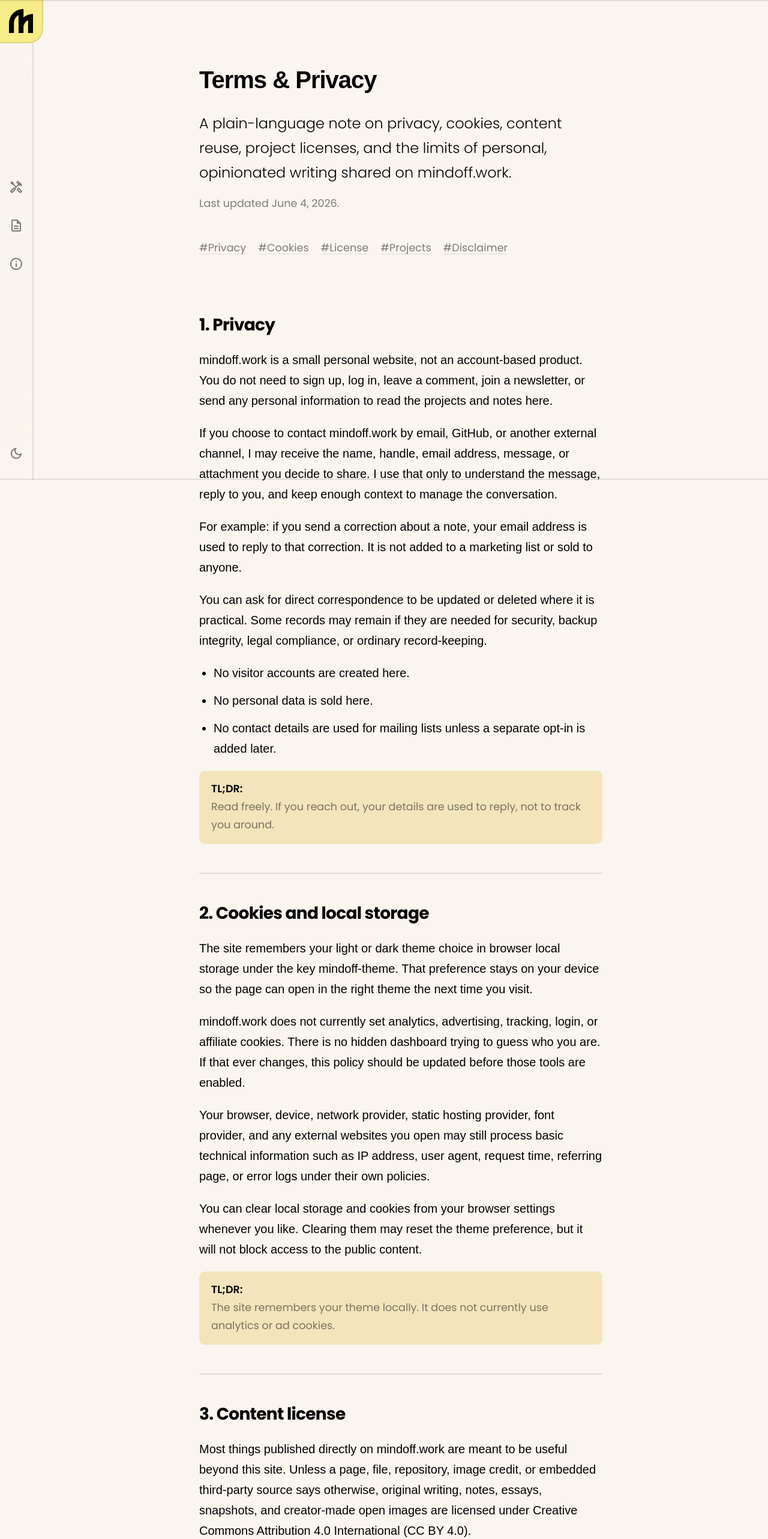
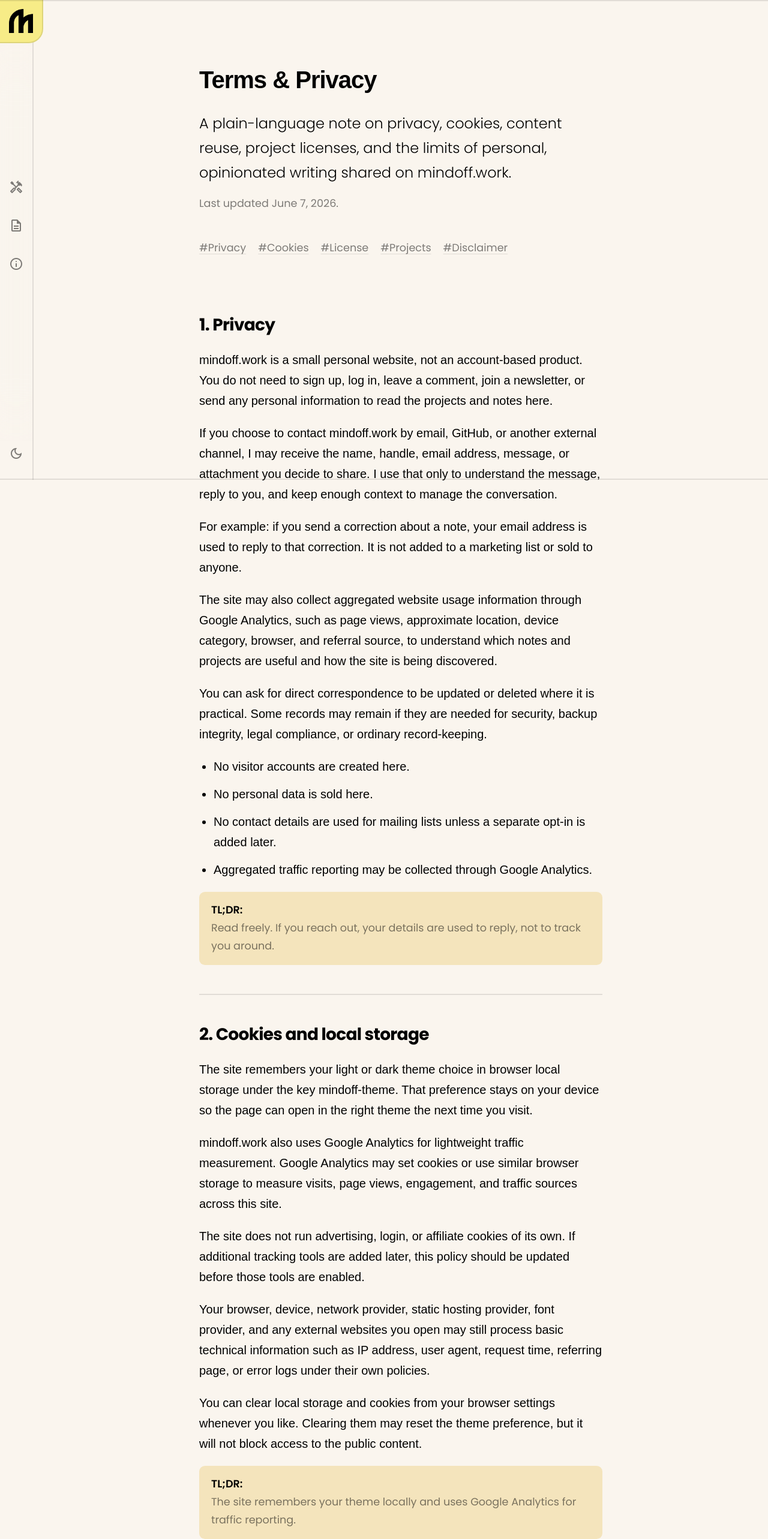
Before and after one commit to mindoffwork/mindoff.work, a Next.js app: page /policy in a window 1280 px wide. Shown: the top 2566 px of the page at 60% size. Built offline with nearby package versions, Linux system fonts and the light colour scheme; no server answers; a web font is replaced by a local one.

Commit message:
:chart_with_upwards_trend: Add GA4 analytics integration

```diff
--- a/src/app/layout.tsx
+++ b/src/app/layout.tsx
@@ -1,5 +1,6 @@
 import type { Metadata, Viewport } from "next";
 import { Poltawski_Nowy, Poppins } from "next/font/google";
+import { GoogleAnalytics } from "@/components/analytics/google-analytics";
 import { Footer } from "@/components/layout/footer";
 import { Navbar } from "@/components/layout/navbar";
 import { LoadingExperience } from "@/components/ui/loading-experience";
@@ -130,6 +131,8 @@ const poltawskiNowy = Poltawski_Nowy({
   weight: "variable",
 });
 
+const gaMeasurementId = process.env.NEXT_PUBLIC_GA_MEASUREMENT_ID;
+
 export const metadata: Metadata = {
   metadataBase: new URL(siteUrl),
   ...createPageMetadata({
@@ -181,6 +184,7 @@ export default function RootLayout({
         />
       </head>
       <body className="flex min-h-screen flex-col bg-canvas pb-nav-mobile font-body text-ink antialiased lg:pb-0 lg:pl-nav">
+        <GoogleAnalytics measurementId={gaMeasurementId} />
         <div aria-hidden="true" className="pointer-events-none fixed inset-x-0 top-0 z-frame h-[var(--border-width-normal)] bg-rule" />
         <div aria-hidden="true" className="pointer-events-none fixed inset-x-0 bottom-0 z-frame h-[var(--border-width-normal)] bg-rule" />
         <LoadingExperience />
--- a/src/app/policy/page.tsx
+++ b/src/app/policy/page.tsx
@@ -12,7 +12,7 @@ type PolicySection = {
   short: string;
 };
 
-const lastUpdated = "June 4, 2026";
+const lastUpdated = "June 7, 2026";
 const ccByLicenseUrl = "https://creativecommons.org/licenses/by/4.0/";
 const ccByBadgeUrl = "https://licensebuttons.net/l/by/4.0/88x31.png";
 
@@ -32,12 +32,14 @@ const policySections: PolicySection[] = [
       "mindoff.work is a small personal website, not an account-based product. You do not need to sign up, log in, leave a comment, join a newsletter, or send any personal information to read the projects and notes here.",
       "If you choose to contact mindoff.work by email, GitHub, or another external channel, I may receive the name, handle, email address, message, or attachment you decide to share. I use that only to understand the message, reply to you, and keep enough context to manage the conversation.",
       "For example: if you send a correction about a note, your email address is used to reply to that correction. It is not added to a marketing list or sold to anyone.",
+      "The site may also collect aggregated website usage information through Google Analytics, such as page views, approximate location, device category, browser, and referral source, to understand which notes and projects are useful and how the site is being discovered.",
       "You can ask for direct correspondence to be updated or deleted where it is practical. Some records may remain if they are needed for security, backup integrity, legal compliance, or ordinary record-keeping.",
     ],
     bullets: [
       "No visitor accounts are created here.",
       "No personal data is sold here.",
       "No contact details are used for mailing lists unless a separate opt-in is added later.",
+      "Aggregated traffic reporting may be collected through Google Analytics.",
     ],
     short:
       "Read freely. If you reach out, your details are used to reply, not to track you around.",
@@ -47,12 +49,13 @@ const policySections: PolicySection[] = [
     title: "2. Cookies and local storage",
     body: [
       "The site remembers your light or dark theme choice in browser local storage under the key mindoff-theme. That preference stays on your device so the page can open in the right theme the next time you visit.",
-      "mindoff.work does not currently set analytics, advertising, tracking, login, or affiliate cookies. There is no hidden dashboard trying to guess who you are. If that ever changes, this policy should be updated before those tools are enabled.",
+      "mindoff.work also uses Google Analytics for lightweight traffic measurement. Google Analytics may set cookies or use similar browser storage to measure visits, page views, engagement, and traffic sources across this site.",
+      "The site does not run advertising, login, or affiliate cookies of its own. If additional tracking tools are added later, this policy should be updated before those tools are enabled.",
       "Your browser, device, network provider, static hosting provider, font provider, and any external websites you open may still process basic technical information such as IP address, user agent, request time, referring page, or error logs under their own policies.",
       "You can clear local storage and cookies from your browser settings whenever you like. Clearing them may reset the theme preference, but it will not block access to the public content.",
     ],
     short:
-      "The site remembers your theme locally. It does not currently use analytics or ad cookies.",
+      "The site remembers your theme locally and uses Google Analytics for traffic reporting.",
   },
   {
     id: "license",
--- /dev/null
+++ b/src/components/analytics/google-analytics.tsx
@@ -0,0 +1,30 @@
+import Script from "next/script";
+
+type GoogleAnalyticsProps = {
+  measurementId?: string;
+};
+
+export function GoogleAnalytics({
+  measurementId,
+}: GoogleAnalyticsProps) {
+  if (!measurementId) {
+    return null;
+  }
+
+  return (
+    <>
+      <Script
+        src={`https://www.googletagmanager.com/gtag/js?id=${measurementId}`}
+        strategy="afterInteractive"
+      />
+      <Script id="google-analytics" strategy="afterInteractive">
+        {`
+          window.dataLayer = window.dataLayer || [];
+          function gtag(){dataLayer.push(arguments);}
+          gtag('js', new Date());
+          gtag('config', '${measurementId}');
+        `}
+      </Script>
+    </>
+  );
+}
```
